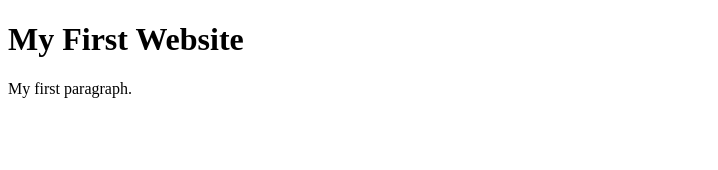
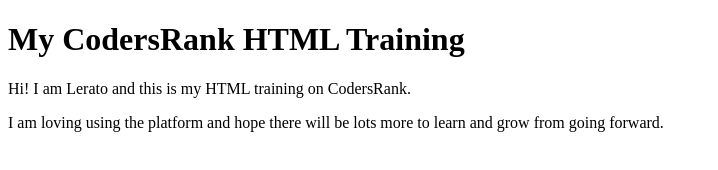
Before and after one commit to lerato-rampai/codersrank-practice, a website: page index.html in a window 1280 px wide. Shown: the whole page, without its empty margins (0-718 px from the left). Drawn offline with Linux system fonts and the light colour scheme.

Commit message:
Adding a new title, new heading and two paragraphs

```diff
--- a/index.html
+++ b/index.html
@@ -1,12 +1,13 @@
 <!DOCTYPE html>
 <html>
   <head>
-    <title>Page Title</title>
+    <title>CodersRank HTML</title>
   </head>
   <body>
 
-    <h1>My First Website</h1>
-    <p>My first paragraph.</p>
+    <h1>My CodersRank HTML Training</h1>
+    <p>Hi! I am Lerato and this is my HTML training on CodersRank.</p>
+    <p>I am loving using the platform and hope there will be lots more to learn and grow from going forward.</p>
 
   </body>
 </html>
```
